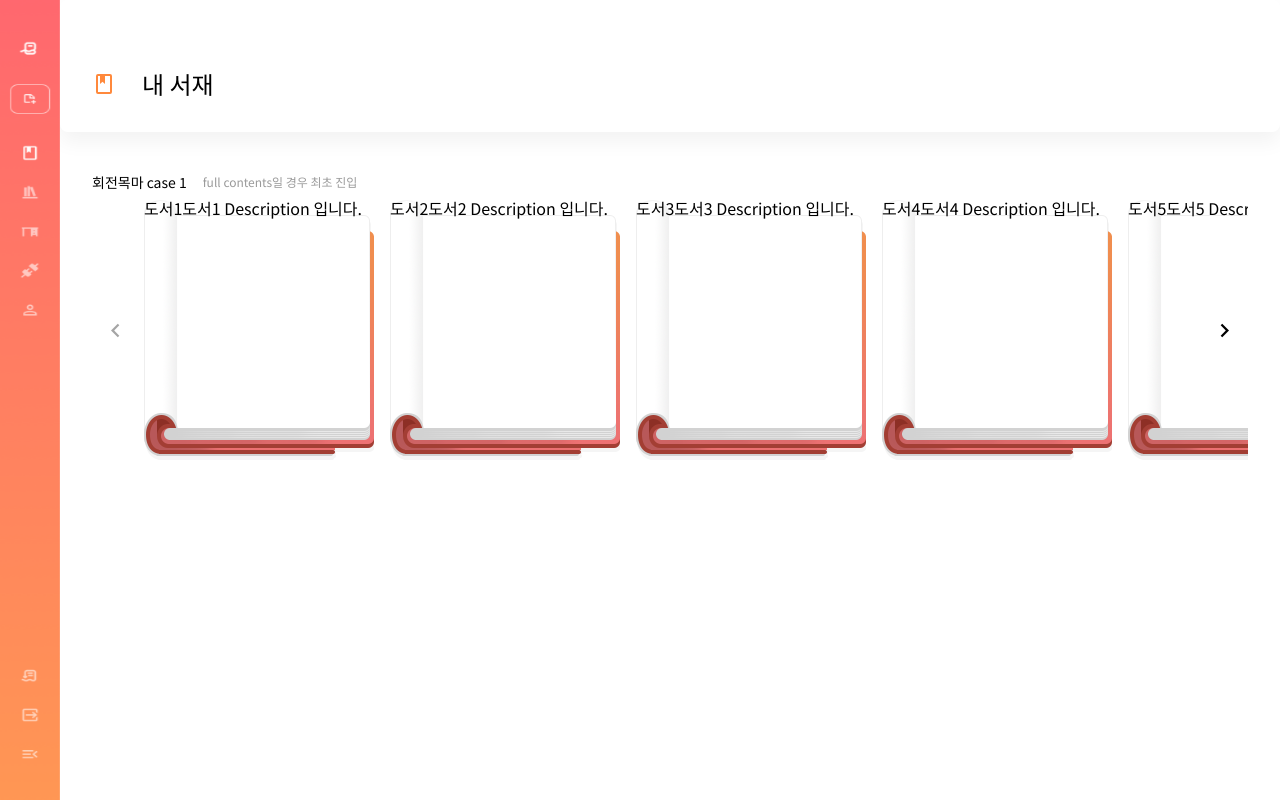
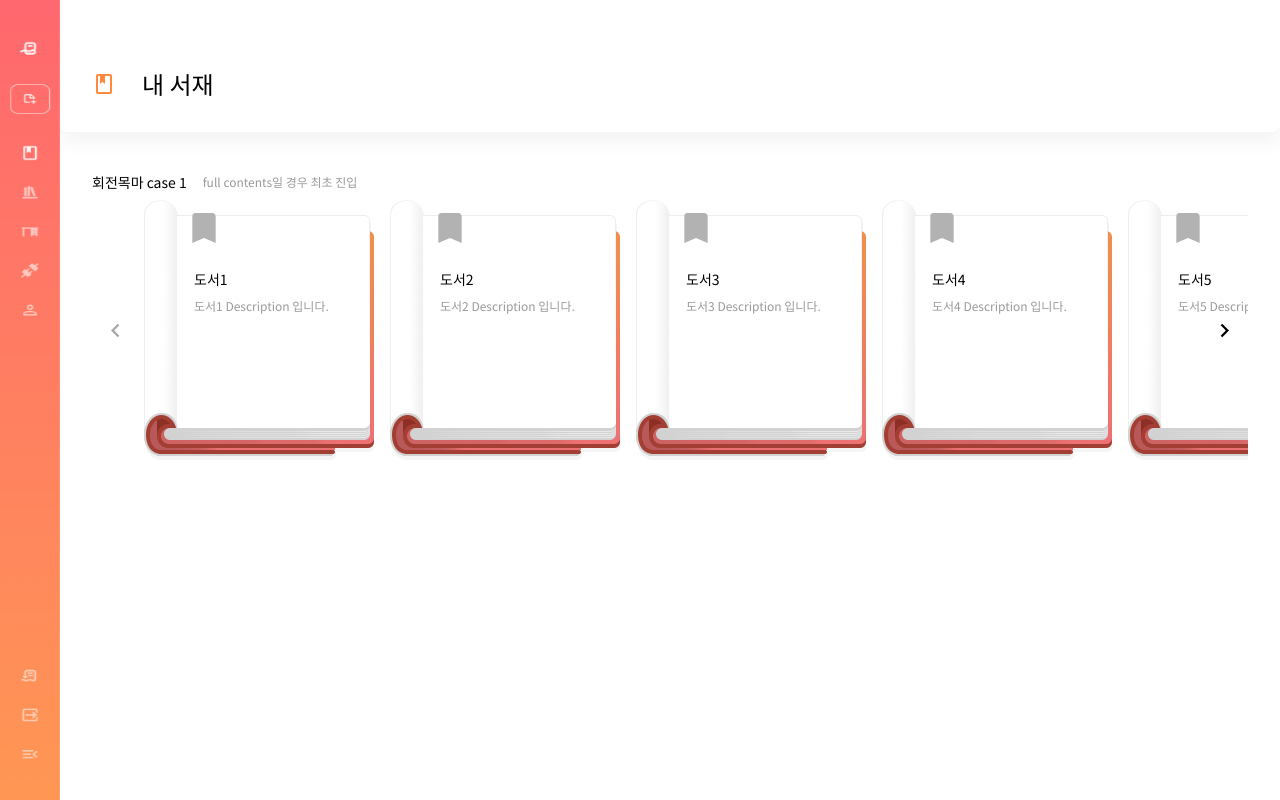
Before and after one commit to ks78mk2/react-practice, a React (Create React App) app: page / in a window 1280 px wide. Built offline with nearby package versions, Linux system fonts and the light colour scheme.

Commit message:
북마크 기능 추가

```diff
--- a/src/assets/css/Contents.scoped.scss
+++ b/src/assets/css/Contents.scoped.scss
@@ -69,3 +69,23 @@
 .swiper-button-lock {
   display: block !important;
 }
+
+svg.bookmark {
+  cursor: pointer;
+  margin : 8px 0 18px 40px;
+  width: 40px;
+  height : 40px
+}
+
+.bookTitle {
+  line-height: 24px;
+  font-size: 14px;
+  margin-bottom: 4px;
+  margin-left: 50px;
+}
+.bookDesc {
+  font-size: 12px;
+  line-height: 22px;
+  color: rgba(0, 0, 0, 0.4);
+  margin-left: 50px;
+}
--- a/src/views/BookList.tsx
+++ b/src/views/BookList.tsx
@@ -1,6 +1,8 @@
 import { Navigation } from 'swiper';
 import { useState, useEffect } from 'react'
 import { Swiper, SwiperSlide } from 'swiper/react';
+import Icon from '@mdi/react';
+import { mdiBookmark } from '@mdi/js';
 import 'swiper/css';
 import "swiper/css/navigation";
 import BookService from 'services/books'
@@ -9,24 +11,35 @@ const bookImage = require('../assets/images/book.png');
 interface Book {
   id : string,
   title : string,
-  description ?: string
+  description : string,
+  bookmark ?: boolean
 }
 
-const slideContent = (props : Book) =>  {
+const SlideContent = ({item, bookmarkFunction} : any) =>  {
   return (
     <>
       <div style={{ backgroundImage : `url(${bookImage})`, width: '230px', height: '260px'}}>
-        {props.title}
-        {props.description}
+        <div onClick={ () => {bookmarkFunction(item.id)} }>
+          <Icon
+            className='bookmark'
+            color={`${item.bookmark ? '#FF893C' : '#B2B2B2'}`}
+            path={mdiBookmark}
+          />
+        </div>
+        <div className='bookTitle'>{item.title}</div>
+        <div className='bookDesc'>{item.description}</div>
       </div>
     </>
   )
 }
 
 const BookList = () => {
-  const [books, setBooks] = useState([]);
+  const [books, setBooks] = useState([] as any);
 
   useEffect(() => {
+    if (localStorage.getItem('bookmark') == null) {
+      localStorage.setItem('bookmark', JSON.stringify([]))
+    }
     getBooks();
   },[]);
 
@@ -34,12 +47,47 @@ const BookList = () => {
     let response : any = await BookService.getBookList();
 
     const data = response.data;
+    let newData = [...data]
+    for (let i=0; i<newData.length; i++) {
+      if (localStorage.getItem('bookmark') !== null) {
+        let _bookmark: string | null = localStorage.getItem('bookmark');
+        let bookmarkArr = [];
+        if (_bookmark != null) {
+          bookmarkArr = JSON.parse(_bookmark);
+        }
+
+        if (bookmarkArr.indexOf(newData[i].id) > -1) {
+          newData[i].bookmark = true;
+        } else {
+          newData[i].bookmark = false;
+        }
+      } else {
+        newData[i].bookmark = false;
+      }
+    }
     setBooks(data);
   }
 
-  const slides = Array.from({ length: 10 }).map(
-    (el, index) => `Slide ${index + 1}`
-  );
+  const handleBookmark = (id : string) => {
+    let _bookmarkStr : string = localStorage.getItem('bookmark') || JSON.stringify([]);
+    let bookmarkArr = JSON.parse(_bookmarkStr);
+    if (bookmarkArr.indexOf(id) > -1) {
+      bookmarkArr.splice(bookmarkArr.indexOf(id), 1);
+    } else {
+      bookmarkArr.push(id);
+    }
+    console.log('bookmarkArr: ', bookmarkArr);
+
+    localStorage.setItem('bookmark', JSON.stringify(bookmarkArr));
+
+    let updateBooks : Array<any> = [...books];
+    for (let i=0; i<updateBooks.length; i++) {
+      if (updateBooks[i].id == id) {
+        updateBooks[i].bookmark = !updateBooks[i].bookmark;
+      }
+    }
+    setBooks(updateBooks);
+  }
 
   return (
     <div className="contentWrapper">
@@ -53,9 +101,9 @@ const BookList = () => {
           modules={[Navigation]}
           slidesPerView={'auto'}
         >
-          {books.map((item : Book, index) => (
+          {books.map((item : Book, index: number) => (
             <SwiperSlide key={item.id}>
-              {slideContent(item)}
+              <SlideContent item={item} bookmarkFunction={handleBookmark}></SlideContent>
             </SwiperSlide>
           ))}
       </Swiper>
```
